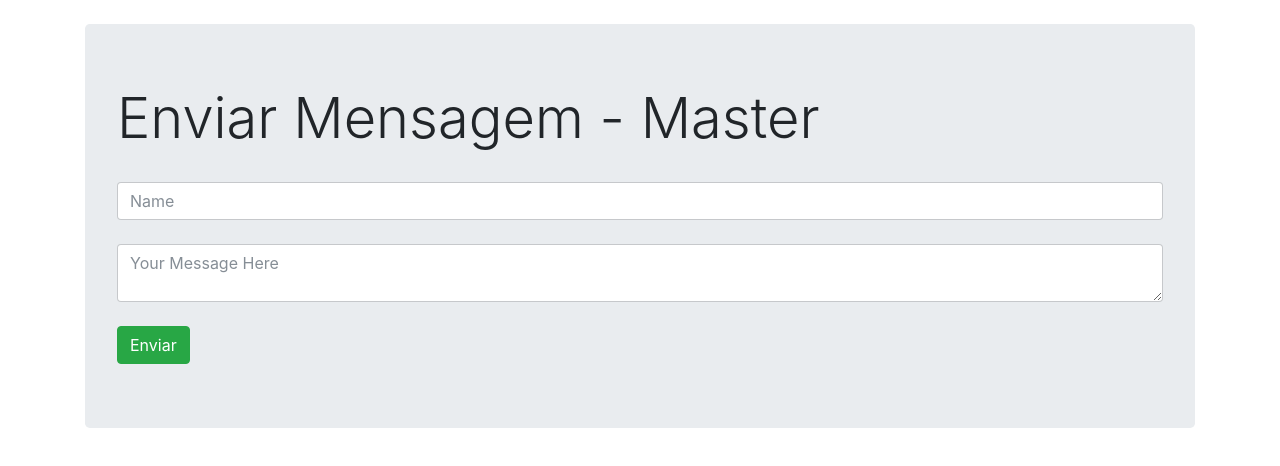
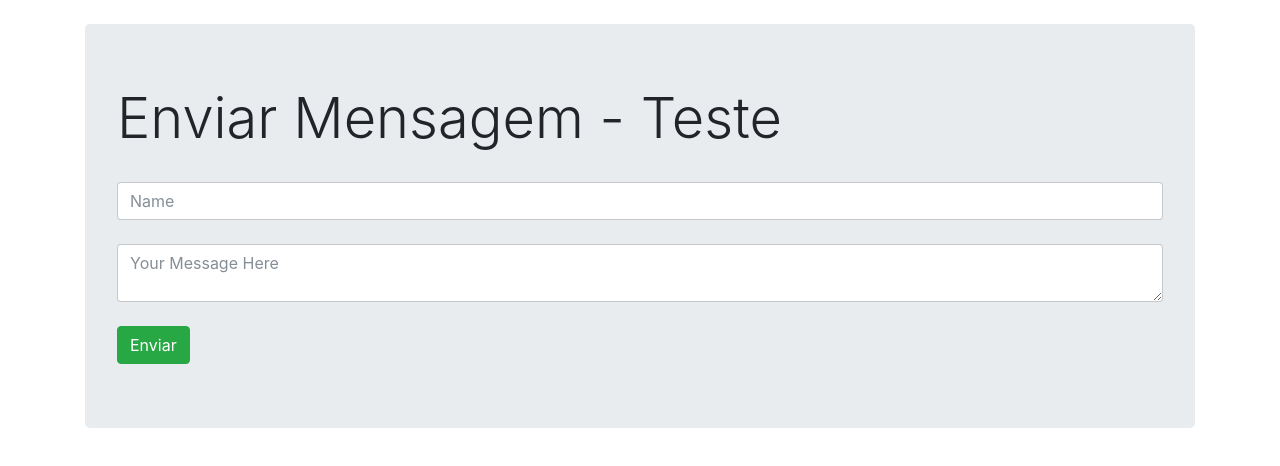
Before and after one commit to rscop/exops-teste-renatoscop, a website: page index.html in a window 1280 px wide. Drawn offline with nearby package versions, Linux system fonts and the light colour scheme; no server answers.

Commit message:
alteração

```diff
--- a/index.html
+++ b/index.html
@@ -15,7 +15,7 @@
 <div class="container">
     <br>
     <div class="jumbotron">
-        <h1 class="display-4">Enviar Mensagem - Master</h1>
+        <h1 class="display-4">Enviar Mensagem - Teste</h1>
         <br>
         <input id = "name" class="form-control" placeholder="Name">
         <br>
```
